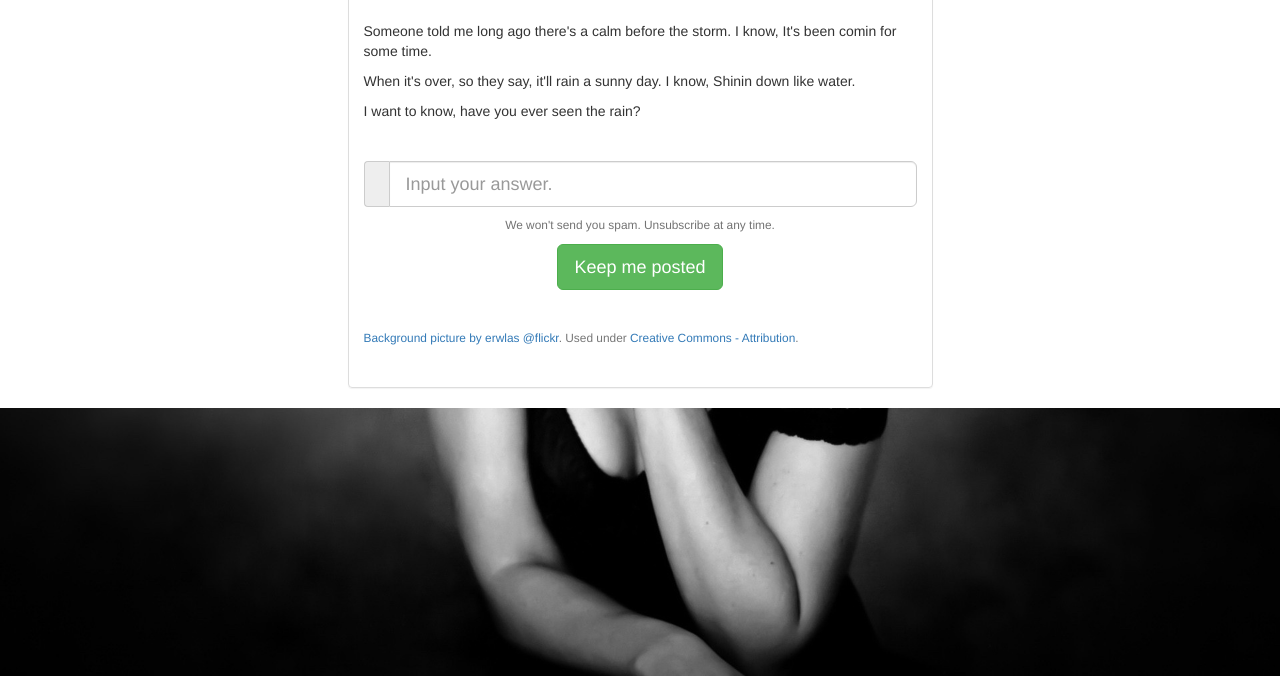
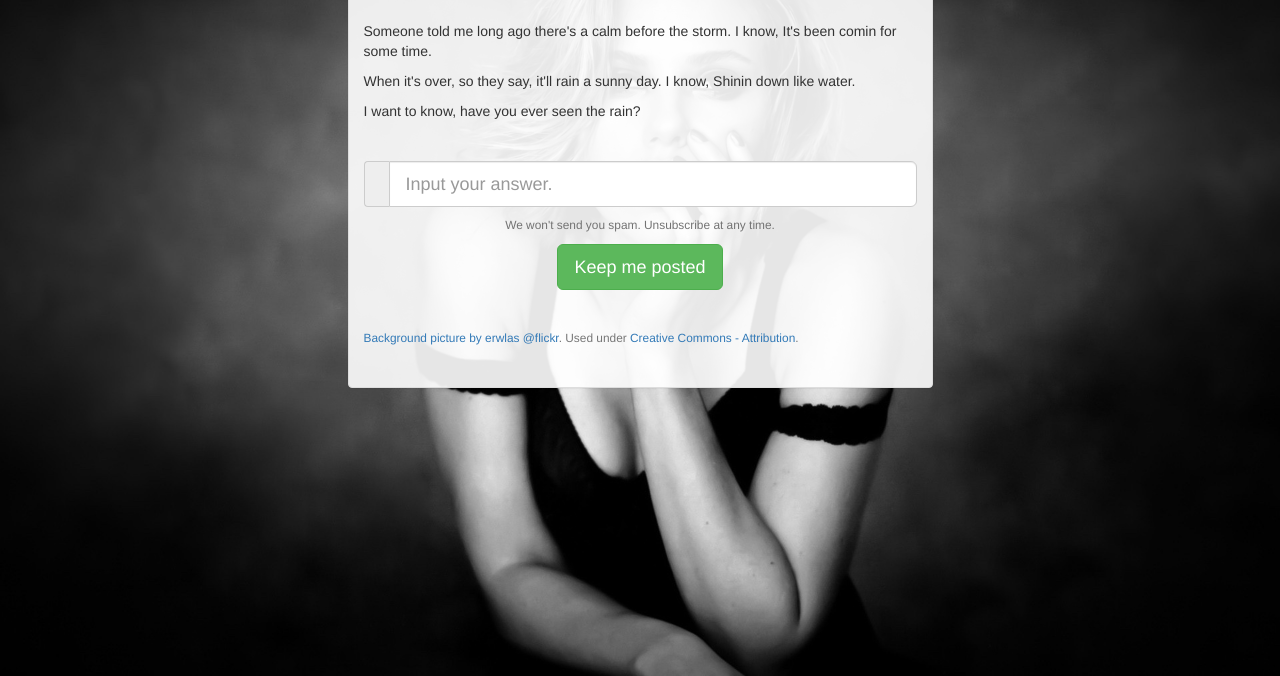
Before and after one commit to bennyonce/lp-benny, a plain HTML site: page Landing-page/index.html in a window 1280 px wide. Shown: the part 124-800 px from the top of the page. Drawn offline with nearby package versions, Linux system fonts and the light colour scheme; some icons are missing.

Commit message:
2015.10.10
Set body bg trans=0

```diff
--- a/Landing-page/index.html
+++ b/Landing-page/index.html
@@ -19,6 +19,7 @@
 
 		body{
 			padding-top: 20px;
+			background-color: rgba(255, 255, 255, 0);
 		}
 
 		h1{
```
